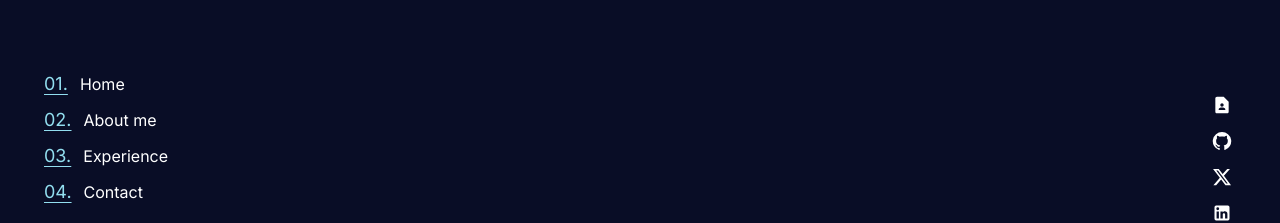
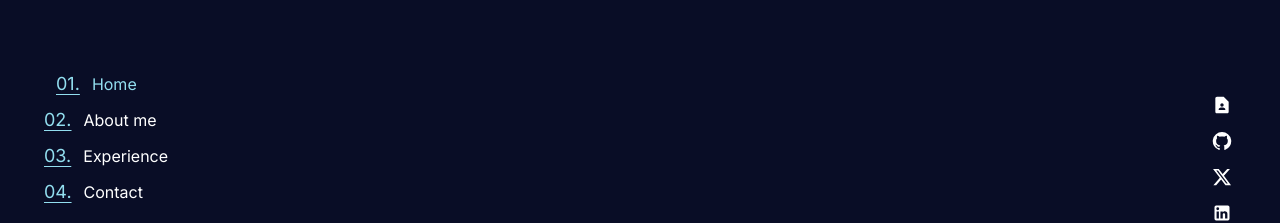
Before and after one commit to mgrobleto/marobleto-homepage, a Next.js app: page / in a window 1280 px wide. Shown: the part 530-753 px from the top of the page. Built offline with nearby package versions, Linux system fonts and the light colour scheme.

Commit message:
Observer to sidebar and changing style based on scroll listener and section id

```diff
--- a/src/components/sidebar.tsx
+++ b/src/components/sidebar.tsx
@@ -1,11 +1,14 @@
-import React from 'react'
+'use client';
+
+import React, { useContext, useEffect, useState } from 'react'
 import Link from 'next/link'
+import { ScrollContext } from '@/utils/scroll-observer'
 
 const links = [
     {
         number: '01.',
         label: 'Home',
-        path: '#'
+        path: '#home'
     },
     {
         number: '02.',
@@ -30,6 +33,24 @@ const links = [
 ]
 
 const SideBar: React.FC = () => {
+    const { scrollY } = useContext(ScrollContext)
+    const [activeSection, setActiveSection] = useState<string>('');
+
+    useEffect(() => {
+        const sections = links.map(link => document.getElementById(link.path.replace('#', '')))
+        let currentSection = '';
+
+        sections.forEach((section, index) => {
+            if(section) {
+                const rect = section.getBoundingClientRect();
+                if(rect.top + window.scrollY <= scrollY + window.innerHeight / 2) {
+                    currentSection = links[index].path
+                }
+            }
+        });
+        setActiveSection(currentSection);
+    }, [scrollY, links])
+
     return (
         <div className='hidden xl:flex flex-col max-w-fit h-auto fixed pl-10 bottom-10 bg-transparent'>
             <div className='flex flex-col items-start justify-between leading-6 text-xs xl:text-lg my-5'>
@@ -39,11 +60,7 @@ const SideBar: React.FC = () => {
                         <Link
                             key={i}
                             href={l.path}
-                            className='hover:text-theme focus:text-theme
-                            hover:translate-x-3
-                            md:transform-none
-                            transition ease-in-out delay-150
-                            duration-300'
+                            className={activeSection === l.path ?  'text-theme translate-x-3 transition ease-in-out delay-150 duration-300': 'hover:text-theme focus:text-theme hover:translate-x-3 md:transform-none transition ease-in-out delay-150 duration-300'}
                             style={{
                                 margin: 4
                             }}
--- a/src/pages/intro.tsx
+++ b/src/pages/intro.tsx
@@ -23,7 +23,8 @@ const Intro : React.FC = () => {
     }, [])
 
     return (
-        <div
+        <section
+            id='home'
             ref={refContainer}
             className="min-h-screen sticky top-0 -z-10"
             style={{
@@ -42,7 +43,7 @@ const Intro : React.FC = () => {
                 </div>
 
             </div>
-        </div>
+        </section>
     )
 }
 
```
